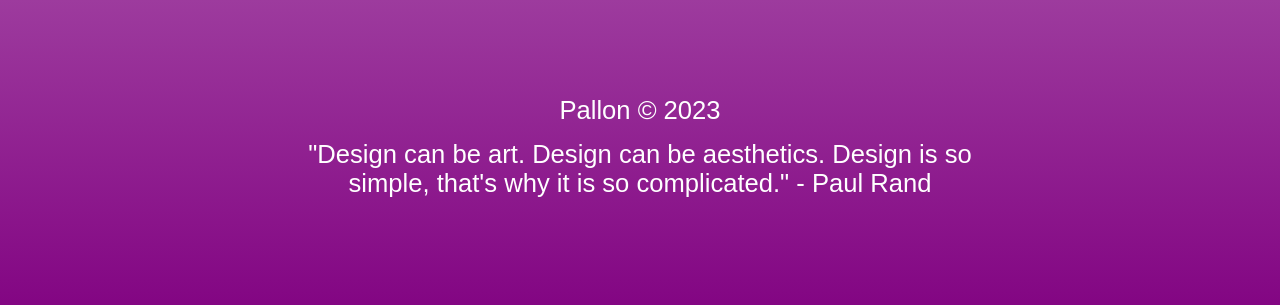
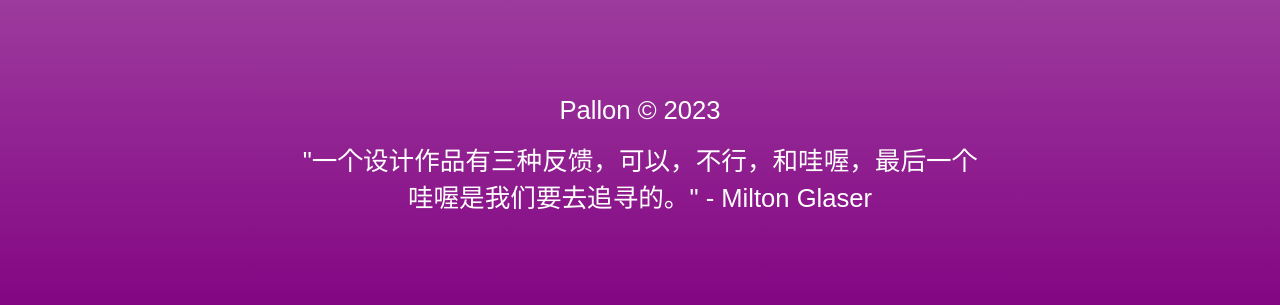
Before and after one commit to PallonCX/me, a plain HTML site: page index-ch.html in a window 1280 px wide. Shown: the part 6278-6583 px from the top of the page. Drawn offline with Linux system fonts and the light colour scheme.

Commit message:
Update index-ch.html

```diff
--- a/index-ch.html
+++ b/index-ch.html
@@ -188,7 +188,7 @@
       </div>
       <div id="footer-descriptions">
         <div class="footer-words">Pallon © 2023</div>
-        <div class="footer-words">"Design can be art. Design can be aesthetics. Design is so simple, that's why it is so complicated." - Paul Rand</div>
+        <div class="footer-words">"一个设计作品有三种反馈，可以，不行，和哇喔，最后一个哇喔是我们要去追寻的。" - Milton Glaser</div>
       </div>
     </div>
 
```
